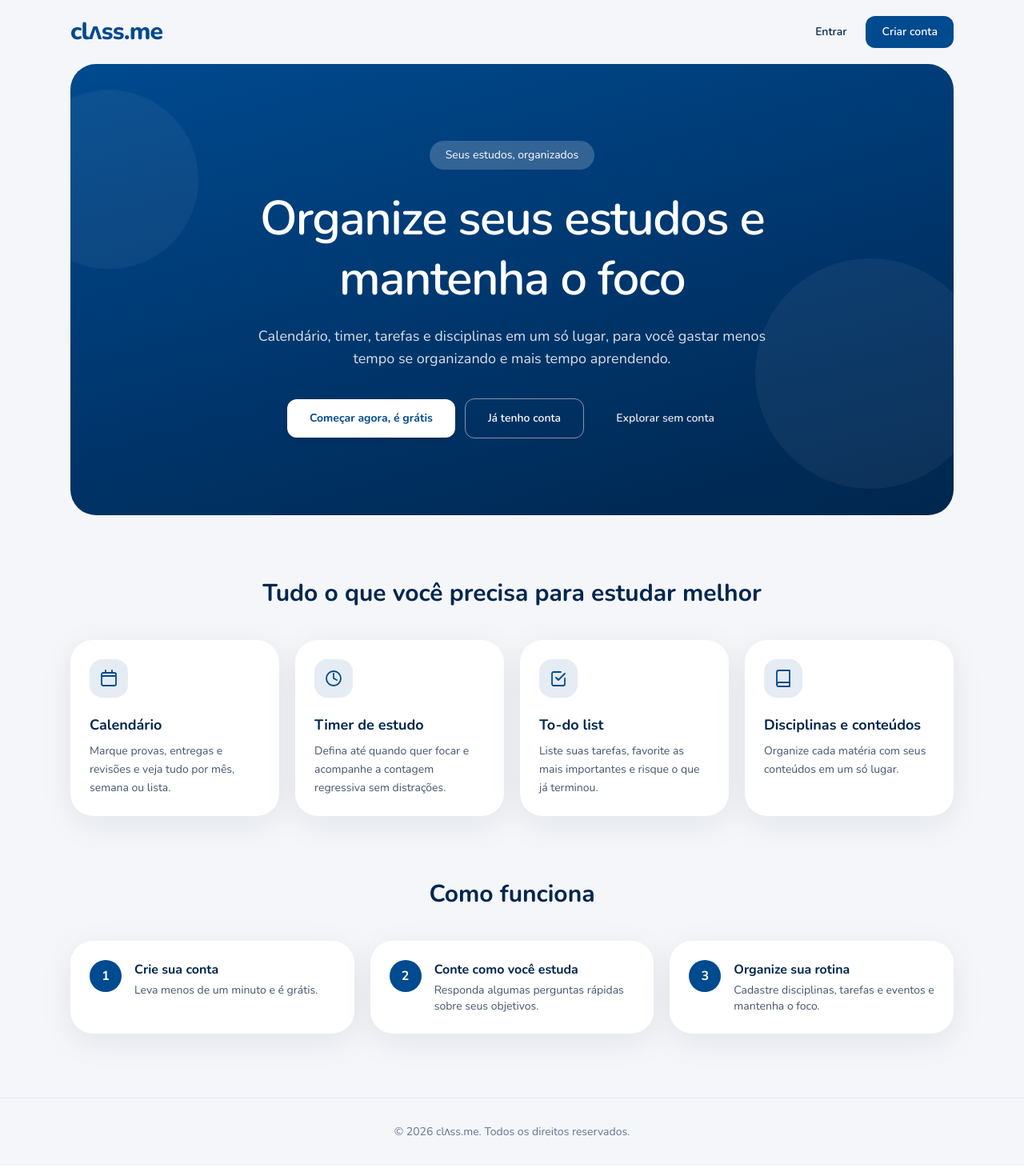
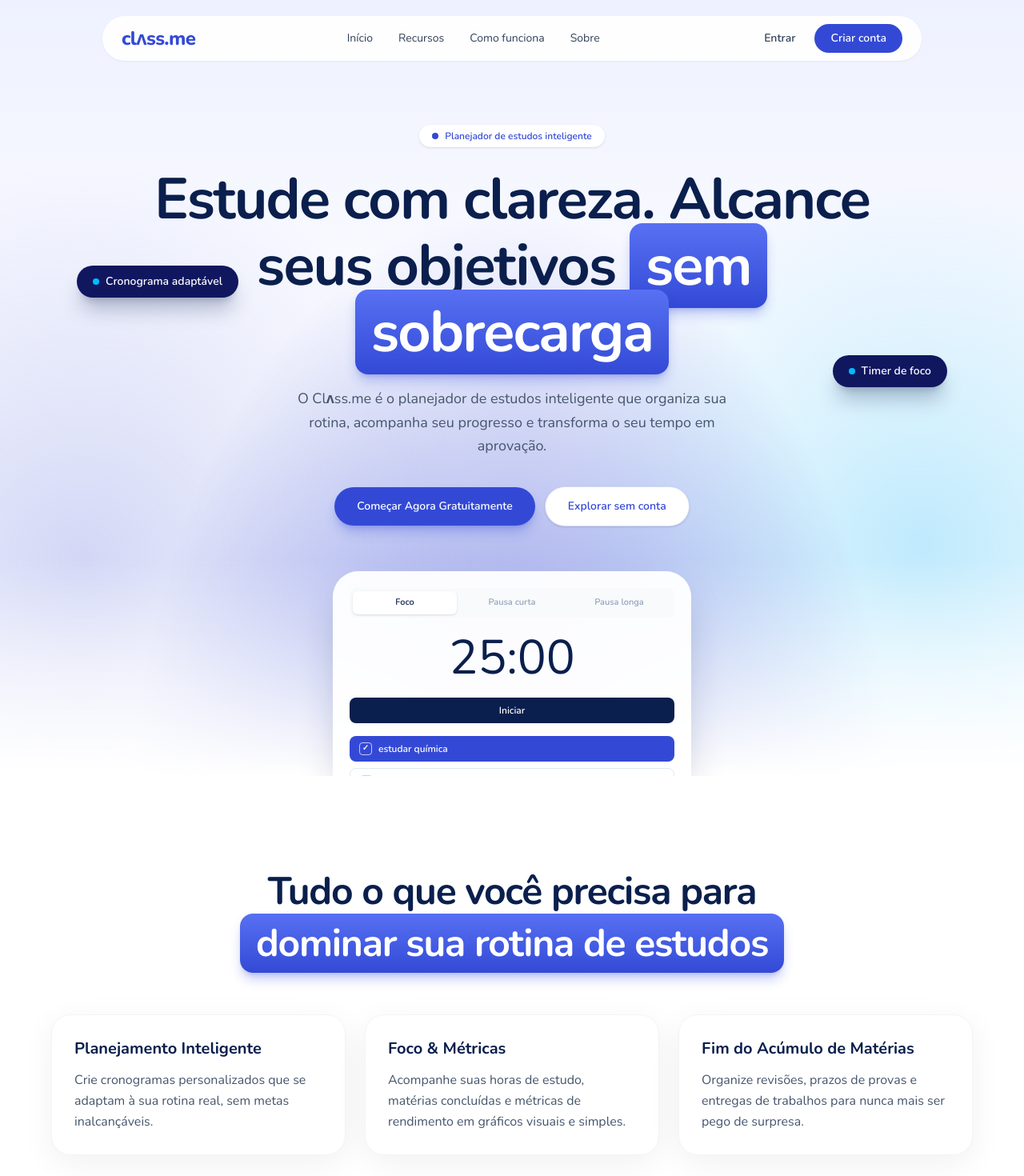
Before and after one commit to VegepeTijuca/front-end, a React (Vite) app: page / in a window 1280 px wide. Shown: the top 1470 px of the page at 80% size. Built offline with nearby package versions, Linux system fonts and the light colour scheme.

Commit message:
fiz o inicio

```diff
--- a/src/components/FormLogin.jsx
+++ b/src/components/FormLogin.jsx
@@ -65,7 +65,8 @@ export default function FormLogin() {
                 <div className="relative">
 
                     <h1 className="mt-10 max-w-md text-6xl font-extrabold leading-[1.1] tracking-tight">
-                        Bem-vindo de volta ao CLɅSS.ME!<span aria-hidden="true">👋</span>
+                         Bem-vindo de volta ao CL<span className="font-bold">Ʌ</span>SS.ME!<span aria-hidden="true">👋</span>
+
                     </h1>
 
                     <p className="mt-8 max-w-md text-lg leading-snug text-white/80">
@@ -75,14 +76,15 @@ export default function FormLogin() {
                 </div>
 
                 <p className="absolute bottom-10 left-20 text-sm text-white/50">
-                    © 2026 clʌss.me. Todos os direitos reservados.
+                  © 2026 cl<span className="font-normal">ʌ</span>ss.me.<span></span> Todos os direitos reservados.
+
                 </p>
             </div>
 
             {/* lado do formulário */}
             <div className="relative z-10 flex flex-col px-6 py-10 sm:px-12 lg:px-20 lg:shadow-[-24px_0_60px_-34px_rgba(15,23,42,0.25)]">
                 <p className="text-3xl font-extrabold tracking-tight text-brand">
-                    clʌss.me
+                cl<span className="font-bold">ʌ</span>ss.me
                 </p>
 
                 <div className="flex flex-1 items-center py-10">
--- a/src/components/Inicio.jsx
+++ b/src/components/Inicio.jsx
@@ -2,176 +2,300 @@ import { Link } from 'react-router-dom';
 import useAuth from '../hooks/useAuth';
 import BotaoVisitante from './BotaoVisitante';
 
-// Landing page (rota "/"): é a vitrine do site, por isso não aparece na navegação do app.
-// Todo o conteúdo abaixo é fixo (não usa API).
-
-const recursos = [
-  {
-    titulo: 'Calendário',
-    texto: 'Marque provas, entregas e revisões e veja tudo por mês, semana ou lista.',
-    icone: 'M8 2v3M16 2v3M3 9h18M5 5h14a2 2 0 012 2v12a2 2 0 01-2 2H5a2 2 0 01-2-2V7a2 2 0 012-2z',
-  },
-  {
-    titulo: 'Timer de estudo',
-    texto: 'Defina até quando quer focar e acompanhe a contagem regressiva sem distrações.',
-    icone: 'M12 6v6l4 2M12 21a9 9 0 100-18 9 9 0 000 18z',
-  },
-  {
-    titulo: 'To-do list',
-    texto: 'Liste suas tarefas, favorite as mais importantes e risque o que já terminou.',
-    icone: 'M9 11l3 3 8-8M20 12v7a2 2 0 01-2 2H6a2 2 0 01-2-2V6a2 2 0 012-2h9',
-  },
-  {
-    titulo: 'Disciplinas e conteúdos',
-    texto: 'Organize cada matéria com seus conteúdos em um só lugar.',
-    icone: 'M4 19.5A2.5 2.5 0 016.5 17H20M4 19.5A2.5 2.5 0 006.5 22H20V2H6.5A2.5 2.5 0 004 4.5v15z',
-  },
-];
-
-const passos = [
-  { titulo: 'Crie sua conta', texto: 'Leva menos de um minuto e é grátis.' },
-  { titulo: 'Conte como você estuda', texto: 'Responda algumas perguntas rápidas sobre seus objetivos.' },
-  { titulo: 'Organize sua rotina', texto: 'Cadastre disciplinas, tarefas e eventos e mantenha o foco.' },
-];
-
-function Icone({ d }) {
+function Highlight({ children }) {
   return (
-    <svg viewBox="0 0 24 24" className="h-6 w-6" fill="none" stroke="currentColor" strokeWidth="1.8">
-      <path d={d} strokeLinecap="round" strokeLinejoin="round" />
-    </svg>
+    <span className="box-decoration-clone rounded-2xl bg-linear-to-b from-[#5870f2] to-[#3349D6] px-3 py-1 text-white shadow-lg shadow-[#3349D6]/30 sm:px-5">
+      {children}
+    </span>
   );
 }
 
-export default function Inicio() {
-  const { autenticado } = useAuth();
+const links = [
+  { label: 'Início', href: '#inicio' },
+  { label: 'Recursos', href: '#recursos' },
+  { label: 'Como funciona', href: '#como-funciona' },
+];
 
+function NavBar({ autenticado }) {
   return (
-    <div className="min-h-screen bg-[#F4F6FA] font-['Nunito',sans-serif] text-slate-800">
-      <header className="mx-auto flex max-w-6xl items-center justify-between px-6 py-5">
-        <p className="text-3xl font-extrabold tracking-tight text-[#004A8F]">clʌss.me</p>
+    <nav className="mx-auto flex max-w-5xl items-center justify-between rounded-full bg-white/90 px-4 py-2.5 shadow-sm shadow-[#0A1F4D]/5 backdrop-blur sm:px-6">
+      <Link to="/" className="text-2xl font-extrabold tracking-tight text-[#3349D6]">
+        cl<span className="font-bold">ʌ</span>ss.me
+      </Link>
 
-        <nav aria-label="Acesso" className="flex items-center gap-2">
+      <ul className="hidden items-center gap-8 text-sm font-medium text-slate-700 md:flex">
+        {links.map((link) => (
+          <li key={link.href}>
+            <a href={link.href} className="transition-colors hover:text-[#010eff]">
+              {link.label}
+            </a>
+          </li>
+        ))}
+        <li>
+          <Link to="/sobre" className="transition-colors hover:text-[#0022ff]">
+            Sobre
+          </Link>
+        </li>
+      </ul>
+
+      <div className="flex items-center gap-1 sm:gap-2">
         {autenticado ? (
           <Link
             to="/dashboard"
-              className="rounded-xl bg-[#004A8F] px-5 py-2.5 text-sm font-semibold text-white hover:bg-[#003B73]"
+            className="rounded-full bg-[#3349D6] px-5 py-2 text-sm font-semibold text-white transition-colors hover:bg-[#2a3dbb]"
           >
-              Ir para o painel
+            Painel
           </Link>
         ) : (
           <>
             <Link
               to="/login"
-                className="rounded-xl px-4 py-2.5 text-sm font-semibold text-[#00264D] hover:bg-white"
+              className="hidden rounded-full px-4 py-2 text-sm font-semibold text-slate-700 transition-colors hover:text-[#3349D6] sm:inline-flex"
             >
               Entrar
             </Link>
             <Link
               to="/cadastro"
-                className="rounded-xl bg-[#004A8F] px-5 py-2.5 text-sm font-semibold text-white hover:bg-[#003B73]"
+              className="rounded-full bg-[#3349D6] px-5 py-2 text-sm font-semibold text-white transition-colors hover:bg-[#2a3dbb]"
             >
               Criar conta
             </Link>
           </>
         )}
+      </div>
     </nav>
-      </header>
+  );
+}
 
-      <main>
-        {/* hero */}
-        <section className="mx-auto max-w-6xl px-3 sm:px-6">
-          <div className="relative overflow-hidden rounded-4xl bg-[linear-gradient(165deg,#004A8F,#00356B_55%,#00264D)] px-6 py-16 text-center text-white sm:px-12 sm:py-24">
-            {/* círculos decorativos que flutuam devagar */}
-            <div aria-hidden="true" className="pointer-events-none absolute -left-16 top-10 h-56 w-56 animate-float rounded-full bg-white/5" />
-            <div aria-hidden="true" className="pointer-events-none absolute -right-10 bottom-8 h-72 w-72 animate-float rounded-full bg-white/5 [animation-delay:-3s]" />
+function DashboardPreview() {
+  return (
+    <div
+      aria-hidden="true"
+      className="mx-auto max-h-56 max-w-md select-none overflow-hidden rounded-t-[2rem] border border-b-0 border-white/70 bg-white/95 p-5 shadow-2xl shadow-[#0A1F4D]/25 sm:max-h-64"
+      draggable="false"
+      onDragStart={(event) => event.preventDefault()}
+    >
+      <div className="flex gap-1 rounded-lg bg-slate-50 p-1 text-[11px] font-semibold">
+        <span className="flex-1 rounded-md bg-white py-1.5 text-center text-[#0A1F4D] shadow-sm">Foco</span>
+        <span className="flex-1 py-1.5 text-center text-slate-400">Pausa curta</span>
+        <span className="flex-1 py-1.5 text-center text-slate-400">Pausa longa</span>
+      </div>
+      <p className="my-5 text-center text-5xl font-medium tabular-nums text-[#0A1F4D] sm:text-6xl">25:00</p>
+      <div className="mb-4 rounded-lg bg-[#0A1F4D] py-2 text-center text-xs font-semibold text-white">Iniciar</div>
+      <div className="space-y-2 text-xs font-semibold">
+        <div className="flex items-center gap-2 rounded-lg bg-[#3349D6] px-3 py-2 text-white">
+          <span className="grid h-4 w-4 place-items-center rounded border border-white/70 text-[10px]">✓</span>
+          estudar química
+        </div>
+        <div className="flex items-center gap-2 rounded-lg border border-slate-200 px-3 py-2 text-slate-700">
+          <span className="h-4 w-4 rounded border border-slate-300" />
+          revisar biologia
+        </div>
+      </div>
+    </div>
+  );
+}
 
-            <span className="relative inline-block animate-fade-up rounded-full bg-white/20 px-5 py-2 text-sm font-medium backdrop-blur">
-              Seus estudos, organizados
+function FloatingBadge({ children, className = '' }) {
+  return (
+    <span className={`absolute hidden items-center gap-2 rounded-full bg-[#10175f] px-5 py-2.5 text-sm font-semibold text-white shadow-xl shadow-[#0A1F4D]/25 xl:inline-flex ${className}`}>
+      <span className="h-2 w-2 rounded-full bg-sky-400" aria-hidden="true" />
+      {children}
     </span>
-            <h1 style={{ animationDelay: '80ms' }} className="relative mx-auto mt-6 max-w-3xl animate-fade-up text-4xl font-semibold leading-tight tracking-tight sm:text-6xl">
-              Organize seus estudos e mantenha o foco
+  );
+}
+
+function Hero({ autenticado }) {
+  return (
+    <section id="inicio" className="w-full">
+      <div className="relative overflow-hidden bg-[linear-gradient(to_bottom,transparent_72%,#fff_100%),radial-gradient(ellipse_at_50%_115%,#3349D6_0%,rgba(51,73,214,0.4)_24%,transparent_54%),radial-gradient(circle_at_90%_70%,rgba(56,189,248,0.32),transparent_34%),radial-gradient(circle_at_8%_72%,rgba(51,73,214,0.22),transparent_36%),linear-gradient(#EEF1FF,#FFFFFF_55%)] px-4 pt-5 sm:px-8">
+        <NavBar autenticado={autenticado} />
+
+        <div className="relative mx-auto mt-14 max-w-4xl text-center sm:mt-20">
+          <span className="inline-flex items-center gap-2 rounded-full bg-white px-4 py-1.5 text-xs font-semibold text-[#3349D6] shadow-sm">
+            <span className="h-2 w-2 rounded-full bg-[#3349D6]" aria-hidden="true" />
+            Planejador de estudos inteligente
+          </span>
+
+          <h1 className="mt-6 text-5xl font-bold leading-[1.15] tracking-tight text-[#0A1F4D] sm:text-6xl lg:text-7xl">
+            Estude com clareza. Alcance seus objetivos <Highlight>sem sobrecarga</Highlight>
           </h1>
-            <p style={{ animationDelay: '160ms' }} className="relative mx-auto mt-5 max-w-2xl animate-fade-up text-lg text-white/85">
-              Calendário, timer, tarefas e disciplinas em um só lugar, para você gastar menos tempo
-              se organizando e mais tempo aprendendo.
+
+          <FloatingBadge className="-left-24 top-44">Cronograma adaptável</FloatingBadge>
+          <FloatingBadge className="-right-24 top-72">Timer de foco</FloatingBadge>
+
+          <p className="mx-auto mt-7 max-w-xl text-base leading-relaxed text-slate-600 sm:text-lg">
+            O Cl<span className="font-bold">ʌ</span>ss.me é o planejador de estudos inteligente que organiza sua rotina,
+            acompanha seu progresso e transforma o seu tempo em aprovação.
           </p>
 
-            <div style={{ animationDelay: '240ms' }} className="relative mt-9 flex animate-fade-up flex-col items-center justify-center gap-3 sm:flex-row">
+          <div className="mt-9 flex flex-col items-center justify-center gap-3 sm:flex-row">
             <Link
               to={autenticado ? '/dashboard' : '/cadastro'}
-                className="rounded-xl bg-white px-7 py-3.5 text-sm font-bold text-[#004A8F] shadow-md transition hover:bg-slate-100 active:scale-[0.98]"
+              className="w-full rounded-full bg-[#3349D6] px-7 py-3.5 text-sm font-semibold text-white shadow-lg shadow-[#3349D6]/30 transition hover:bg-[#2a3dbb] hover:shadow-xl sm:w-auto"
             >
-                {autenticado ? 'Ir para o painel' : 'Começar agora, é grátis'}
+              {autenticado ? 'Ir para o painel' : 'Começar Agora Gratuitamente'}
             </Link>
             {!autenticado && (
-                <Link
-                  to="/login"
-                  className="rounded-xl border border-white/50 px-7 py-3.5 text-sm font-semibold text-white hover:bg-white/10"
-                >
-                  Já tenho conta
-                </Link>
-              )}
-              {!autenticado && (
-                <BotaoVisitante className="rounded-xl px-7 py-3.5 text-sm font-semibold text-white/90 underline-offset-4 hover:underline">
+              <BotaoVisitante className="w-full rounded-full border border-[#3349D6]/20 bg-white px-7 py-3.5 text-sm font-semibold text-[#3349D6] shadow-sm transition hover:bg-[#EEF1FF] sm:w-auto">
                 Explorar sem conta
               </BotaoVisitante>
             )}
           </div>
         </div>
+
+        <div className="relative mx-auto mt-14 max-w-4xl">
+          <DashboardPreview />
+        </div>
+      </div>
     </section>
+  );
+}
 
-        {/* recursos */}
-        <section className="mx-auto max-w-6xl px-6 py-20" aria-labelledby="titulo-recursos">
-          <h2 id="titulo-recursos" className="text-center text-3xl font-bold text-[#00264D]">
-            Tudo o que você precisa para estudar melhor
+const cards = [
+  {
+    titulo: 'Planejamento Inteligente',
+    texto: 'Crie cronogramas personalizados que se adaptam à sua rotina real, sem metas inalcançáveis.',
+  },
+  {
+    titulo: 'Foco & Métricas',
+    texto: 'Acompanhe suas horas de estudo, matérias concluídas e métricas de rendimento em gráficos visuais e simples.',
+  },
+  {
+    titulo: 'Fim do Acúmulo de Matérias',
+    texto: 'Organize revisões, prazos de provas e entregas de trabalhos para nunca mais ser pego de surpresa.',
+  },
+];
+
+function Features() {
+  return (
+    <section id="recursos" className="scroll-mt-6 px-4 py-20 sm:px-8 sm:py-28">
+      <div className="mx-auto max-w-6xl">
+        <h2 className="mx-auto max-w-3xl text-center text-3xl font-bold leading-[1.4] tracking-tight text-[#0A1F4D] sm:text-5xl sm:leading-[1.35]">
+          Tudo o que você precisa para <Highlight>dominar sua rotina de estudos</Highlight>
         </h2>
 
-          <ul className="mt-10 grid gap-5 sm:grid-cols-2 lg:grid-cols-4">
-            {recursos.map((r, i) => (
-              <li
-                key={r.titulo}
-                style={{ animationDelay: `${i * 90}ms` }}
-                className="animate-fade-up rounded-[28px] bg-white p-6 shadow-[0_10px_40px_rgba(15,23,42,0.08)] transition-all duration-300 hover:-translate-y-0.5 hover:shadow-[0_12px_32px_rgba(15,23,42,0.10)]"
+        <div className="mt-14 grid gap-6 md:grid-cols-3">
+          {cards.map((card) => (
+            <article
+              key={card.titulo}
+              className="group rounded-3xl border border-slate-100 bg-white p-7 shadow-[0_10px_40px_rgba(15,23,42,0.06)] transition duration-300 hover:-translate-y-1.5 hover:shadow-[0_20px_50px_rgba(51,73,214,0.15)]"
             >
-                <span className="grid h-12 w-12 place-items-center rounded-2xl bg-[#004A8F]/10 text-[#004A8F]">
-                  <Icone d={r.icone} />
-                </span>
-                <h3 className="mt-5 text-lg font-bold text-[#00264D]">{r.titulo}</h3>
-                <p className="mt-2 text-sm leading-relaxed text-slate-600">{r.texto}</p>
-              </li>
+              <h3 className="text-xl font-bold text-[#0A1F4D]">{card.titulo}</h3>
+              <p className="mt-3 leading-relaxed text-slate-600">{card.texto}</p>
+            </article>
           ))}
-          </ul>
+        </div>
+      </div>
     </section>
+  );
+}
 
-        {/* como funciona */}
-        <section className="mx-auto max-w-6xl px-6 pb-20" aria-labelledby="titulo-passos">
-          <h2 id="titulo-passos" className="text-center text-3xl font-bold text-[#00264D]">
-            Como funciona
+const passos = [
+  { numero: '01', titulo: 'Crie sua conta', texto: 'Cadastre-se em menos de um minuto. É grátis.' },
+  { numero: '02', titulo: 'Monte sua rotina', texto: 'Cadastre suas matérias, defina seus horários e deixe o cronograma se ajustar a você.' },
+  { numero: '03', titulo: 'Estude e acompanhe', texto: 'Use o timer de foco, marque tarefas como concluídas e veja seu progresso evoluir.' },
+];
+
+function HowItWorks() {
+  return (
+    <section id="como-funciona" className="scroll-mt-6 bg-[#F4F6FA] px-4 py-20 sm:px-8 sm:py-28">
+      <div className="mx-auto max-w-6xl">
+        <p className="text-center text-sm font-bold uppercase tracking-widest text-[#3349D6]">Como funciona</p>
+        <h2 className="mx-auto mt-3 max-w-2xl text-center text-3xl font-bold tracking-tight text-[#0A1F4D] sm:text-5xl">
+          Comece em três passos
         </h2>
-
-          <ol className="mt-10 grid gap-5 md:grid-cols-3">
-            {passos.map((p, i) => (
-              <li
-                key={p.titulo}
-                style={{ animationDelay: `${i * 90}ms` }}
-                className="flex animate-fade-up gap-4 rounded-[28px] bg-white p-6 shadow-[0_10px_40px_rgba(15,23,42,0.08)] transition-all duration-300 hover:-translate-y-0.5 hover:shadow-[0_12px_32px_rgba(15,23,42,0.10)]"
-              >
-                <span className="grid h-10 w-10 shrink-0 place-items-center rounded-full bg-[#004A8F] font-bold text-white">
-                  {i + 1}
-                </span>
-                <div>
-                  <h3 className="font-bold text-[#00264D]">{p.titulo}</h3>
-                  <p className="mt-1 text-sm text-slate-600">{p.texto}</p>
-                </div>
+        <ol className="mt-14 grid gap-6 md:grid-cols-3">
+          {passos.map((passo) => (
+            <li key={passo.numero} className="group rounded-3xl border border-slate-100 bg-white p-7 shadow-[0_10px_40px_rgba(15,23,42,0.06)] transition duration-300 hover:-translate-y-1.5 hover:shadow-[0_20px_50px_rgba(51,73,214,0.15)]">
+              <span className="text-5xl font-extrabold text-[#3349D6]/20">{passo.numero}</span>
+              <h3 className="mt-4 text-xl font-bold text-[#0A1F4D]">{passo.titulo}</h3>
+              <p className="mt-2 leading-relaxed text-slate-600">{passo.texto}</p>
             </li>
           ))}
         </ol>
+      </div>
     </section>
-      </main>
+  );
+}
 
-      <footer className="border-t border-slate-200 py-8 text-center text-sm text-slate-500">
-        © 2026 clʌss.me. Todos os direitos reservados.
+function About() {
+  return (
+    <section className="px-3 py-16 sm:px-5 sm:py-24">
+      <div className="relative mx-auto max-w-6xl overflow-hidden rounded-[2rem] bg-[#0A1F4D] p-8 text-white sm:p-14">
+        <div aria-hidden="true" className="pointer-events-none absolute -right-20 -top-24 h-80 w-80 rounded-full bg-[#3349D6]/50 blur-3xl" />
+        <div aria-hidden="true" className="pointer-events-none absolute -bottom-32 left-1/3 h-72 w-72 rounded-full bg-sky-400/20 blur-3xl" />
+
+        <div className="relative mx-auto max-w-3xl text-center">
+          <h2 className="text-3xl font-bold leading-tight tracking-tight sm:text-5xl">
+            Feito por quem entende a vida de estudante
+          </h2>
+          <p className="mx-auto mt-6 max-w-xl text-lg leading-relaxed text-white/75">
+            Sabemos o quanto é desafiador equilibrar rotina, foco e saúde mental. O
+            Class.me não nasceu apenas para ser mais uma agenda, mas sim um parceiro
+            para te dar autonomia e constância.
+          </p>
+          <Link
+            to="/sobre"
+            className="mt-9 inline-flex rounded-full bg-white px-7 py-3.5 text-sm font-semibold text-[#0A1F4D] transition hover:bg-sky-50"
+          >
+            Conheça Nossa História
+          </Link>
+        </div>
+      </div>
+    </section>
+  );
+}
+
+function Footer({ autenticado }) {
+  return (
+    <footer className="p-3 sm:p-5">
+      <div className="rounded-[2rem] bg-[radial-gradient(ellipse_at_50%_130%,rgba(51,73,214,0.55),transparent_65%),radial-gradient(circle_at_90%_80%,rgba(56,189,248,0.35),transparent_40%),linear-gradient(#EEF1FF,#FFFFFF)] px-6 py-16 text-center sm:py-20">
+        <h2 className="mx-auto max-w-2xl text-3xl font-bold leading-[1.4] tracking-tight text-[#0A1F4D] sm:text-5xl sm:leading-[1.35]">
+          Pronto para estudar com <Highlight>clareza</Highlight>?
+        </h2>
+        <p className="mx-auto mt-5 max-w-md text-slate-600">
+          Crie sua conta gratuita e monte sua primeira rotina hoje.
+        </p>
+        <Link
+          to={autenticado ? '/dashboard' : '/cadastro'}
+          className="mt-8 inline-flex rounded-full bg-[#3349D6] px-7 py-3.5 text-sm font-semibold text-white shadow-lg shadow-[#3349D6]/30 transition hover:bg-[#2a3dbb]"
+        >
+          {autenticado ? 'Acessar meu painel' : 'Começar Agora Gratuitamente'}
+        </Link>
+      </div>
+
+      <div className="mx-auto flex max-w-6xl flex-col items-center justify-between gap-4 px-4 py-8 text-sm text-slate-500 sm:flex-row">
+        <p>
+          <span className="font-extrabold text-[#3349D6]">class.me</span> · © 2026 Todos os
+          direitos reservados.
+        </p>
+        <nav aria-label="Rodapé" className="flex gap-6 font-medium">
+          <Link to="/sobre" className="hover:text-[#3349D6]">Sobre</Link>
+          {autenticado ? (
+            <Link to="/dashboard" className="hover:text-[#3349D6]">Painel</Link>
+          ) : (
+            <>
+              <Link to="/login" className="hover:text-[#3349D6]">Entrar</Link>
+              <Link to="/cadastro" className="hover:text-[#3349D6]">Criar conta</Link>
+            </>
+          )}
+        </nav>
+      </div>
     </footer>
+  );
+}
+
+export default function Home() {
+  const { autenticado } = useAuth();
+
+  return (
+    <div className="min-h-screen scroll-smooth bg-white font-['Nunito',sans-serif] text-slate-900">
+      <Hero autenticado={autenticado} />
+      <Features />
+      <HowItWorks />
+      <About />
+      <Footer autenticado={autenticado} />
     </div>
   );
 }
```
Also changed, not shown: src/pages/EntradaVisitante.jsx (added, +15 -0 lines). Lines whose indentation alone changed are shown as unchanged.
